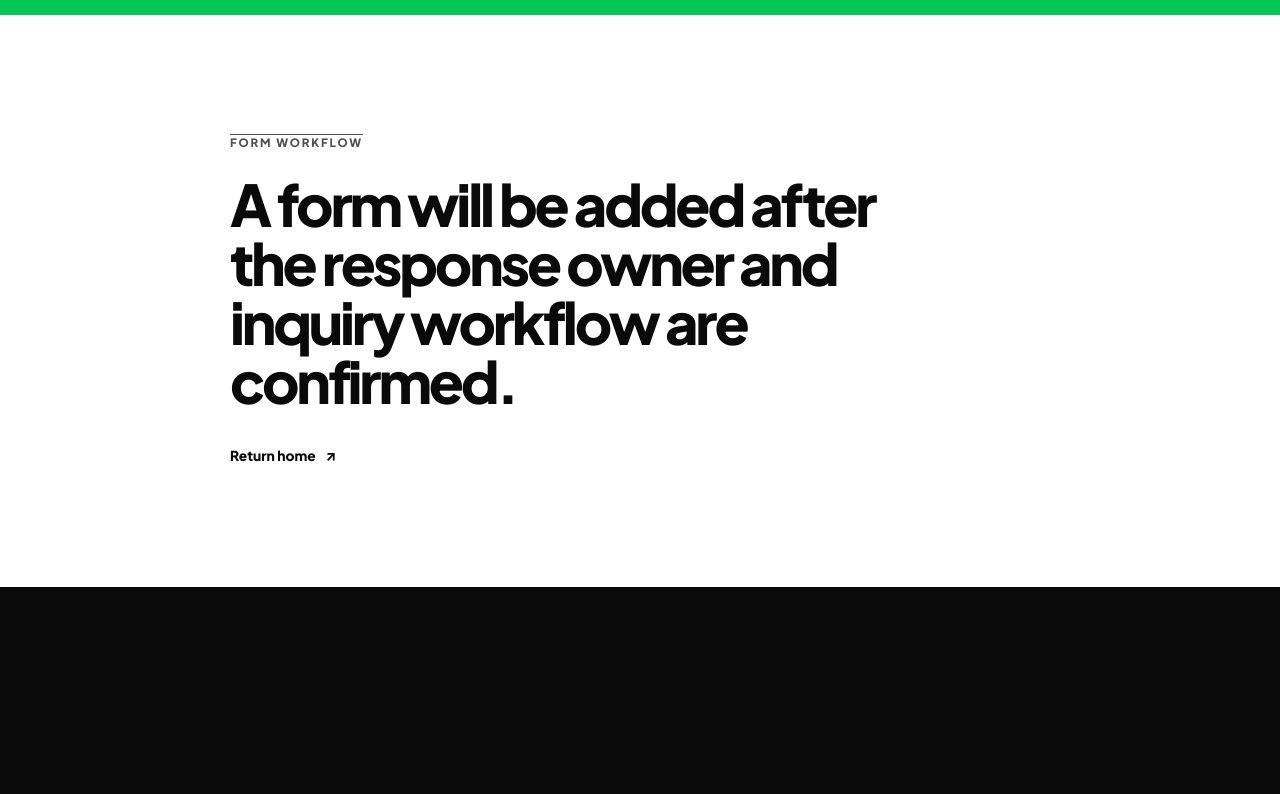
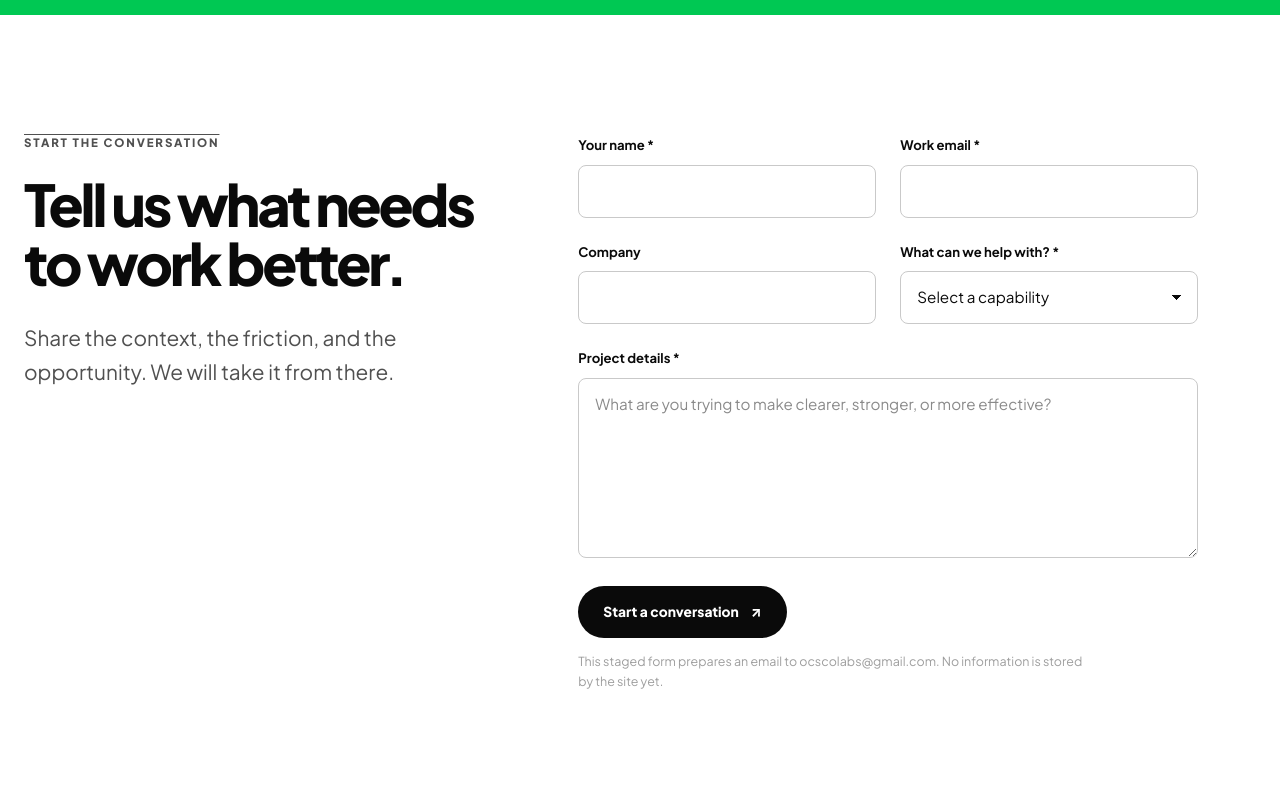
Before and after one commit to ocscolabs-platform/crimson, a Next.js app: page /contact in a window 1280 px wide. Shown: the part 1240-2034 px from the top of the page. Built offline with nearby package versions, Linux system fonts and the light colour scheme.

Commit message:
add staged contact form UI

```diff
--- a/src/app/contact/page.tsx
+++ b/src/app/contact/page.tsx
@@ -1,5 +1,5 @@
 import type { Metadata } from "next";
-import Link from "next/link";
+import { ContactForm } from "@/components/contact-form";
 import { RouteShell } from "@/components/route-shell";
 
 export const metadata: Metadata = {
@@ -28,11 +28,14 @@ export default function ContactPage() {
           </div>
         </div>
       </section>
-      <section className="section-light route-section">
-        <div className="shell route-placeholder">
-          <p className="overline">Form workflow</p>
-          <h2>A form will be added after the response owner and inquiry workflow are confirmed.</h2>
-          <Link className="text-link" href="/">Return home <span aria-hidden="true">↗</span></Link>
+      <section className="section-light route-section contact-form-section">
+        <div className="shell contact-form-layout">
+          <div className="contact-form-intro">
+            <p className="overline">Start the conversation</p>
+            <h2>Tell us what needs to work better.</h2>
+            <p className="route-copy">Share the context, the friction, and the opportunity. We will take it from there.</p>
+          </div>
+          <ContactForm />
         </div>
       </section>
     </RouteShell>
--- a/src/app/globals.css
+++ b/src/app/globals.css
@@ -158,6 +158,21 @@ a:focus-visible { outline: 2px solid var(--green); outline-offset: 4px; }
 .route-placeholder .route-copy { margin: 32px 0 36px; }
 .route-placeholder h2 + .button { margin-top: 40px; }
 .route-placeholder .text-link { margin-top: 36px; color: var(--ink); }
+.contact-form-layout { display: grid; grid-template-columns: minmax(0, .8fr) minmax(0, 1.2fr); gap: clamp(48px, 8vw, 128px); align-items: start; }
+.contact-form-intro h2 { max-width: 620px; margin: 0; font-size: clamp(2.2rem, 4.5vw, 4.5rem); letter-spacing: -.055em; line-height: 1.02; }
+.contact-form-intro .route-copy { margin: 28px 0 0; }
+.contact-form { display: grid; max-width: 620px; gap: 24px; }
+.form-field-grid { display: grid; grid-template-columns: repeat(2, minmax(0, 1fr)); gap: 24px; }
+.form-field { display: grid; gap: 10px; }
+.form-field label { font-size: .82rem; font-weight: 700; }
+.form-input { width: 100%; min-height: 52px; border: 1px solid #c9c9c9; border-radius: 8px; background: var(--white); color: var(--ink); font: inherit; font-size: .95rem; padding: 14px 16px; }
+.form-input::placeholder { color: #8a8a8a; }
+.form-input:focus { border-color: var(--ink); box-shadow: 0 0 0 3px rgb(0 200 83 / 18%); outline: none; }
+.form-select { appearance: none; background-image: linear-gradient(45deg, transparent 50%, var(--ink) 50%), linear-gradient(135deg, var(--ink) 50%, transparent 50%); background-position: calc(100% - 20px) 23px, calc(100% - 15px) 23px; background-repeat: no-repeat; background-size: 5px 5px, 5px 5px; padding-right: 40px; }
+.form-textarea { min-height: 180px; resize: vertical; }
+.form-actions { display: grid; justify-items: start; gap: 14px; margin-top: 4px; }
+.form-note, .form-status { max-width: 520px; margin: 0; color: var(--muted); font-size: .78rem; line-height: 1.6; }
+.form-status { min-height: 20px; color: var(--copy); }
 
 @media (max-width: 840px) {
   .hero { min-height: 720px; }
@@ -179,6 +194,7 @@ a:focus-visible { outline: 2px solid var(--green); outline-offset: 4px; }
   .capability-card-wide { grid-column: span 2; }
   .route-grid { grid-template-columns: repeat(2, 1fr); gap: var(--grid-gap); }
   .route-detail-grid { grid-template-columns: 1fr; gap: 52px; }
+  .contact-form-layout { grid-template-columns: 1fr; gap: 52px; }
   .footer-top { grid-template-columns: minmax(0, 1fr) auto; }
 }
 
@@ -191,6 +207,7 @@ a:focus-visible { outline: 2px solid var(--green); outline-offset: 4px; }
   .capability-card-wide { grid-column: auto; }
   .capability-card { min-height: 330px; }
   .route-grid { grid-template-columns: 1fr; }
+  .form-field-grid { grid-template-columns: 1fr; gap: 20px; }
   .footer-layout { gap: 44px; padding-top: 64px; }
   .footer-top { grid-template-columns: 1fr; gap: 32px; }
   .footer-top-cta { justify-self: start; }
--- /dev/null
+++ b/src/components/contact-form.tsx
@@ -0,0 +1,72 @@
+"use client";
+
+import type { FormEvent } from "react";
+import { useState } from "react";
+import { services } from "@/lib/site-content";
+
+const recipient = "ocscolabs@gmail.com";
+
+export function ContactForm() {
+  const [status, setStatus] = useState<"idle" | "ready">("idle");
+
+  function handleSubmit(event: FormEvent<HTMLFormElement>) {
+    event.preventDefault();
+    const form = event.currentTarget;
+
+    if (!form.reportValidity()) return;
+
+    const data = new FormData(form);
+    const service = data.get("service")?.toString() || "General conversation";
+    const subject = `OCSCO inquiry / ${service}`;
+    const body = [
+      `Name: ${data.get("name")}`,
+      `Email: ${data.get("email")}`,
+      `Company: ${data.get("company") || "Not provided"}`,
+      `Capability: ${service}`,
+      "",
+      "Project details:",
+      data.get("message"),
+    ].join("\\n");
+
+    setStatus("ready");
+    window.location.href = `mailto:${recipient}?subject=${encodeURIComponent(subject)}&body=${encodeURIComponent(body)}`;
+  }
+
+  return (
+    <form className="contact-form" onSubmit={handleSubmit}>
+      <div className="form-field-grid">
+        <div className="form-field">
+          <label htmlFor="contact-name">Your name <span aria-hidden="true">*</span></label>
+          <input className="form-input" id="contact-name" name="name" type="text" autoComplete="name" required />
+        </div>
+        <div className="form-field">
+          <label htmlFor="contact-email">Work email <span aria-hidden="true">*</span></label>
+          <input className="form-input" id="contact-email" name="email" type="email" autoComplete="email" required />
+        </div>
+      </div>
+      <div className="form-field-grid">
+        <div className="form-field">
+          <label htmlFor="contact-company">Company</label>
+          <input className="form-input" id="contact-company" name="company" type="text" autoComplete="organization" />
+        </div>
+        <div className="form-field">
+          <label htmlFor="contact-service">What can we help with? <span aria-hidden="true">*</span></label>
+          <select className="form-input form-select" id="contact-service" name="service" defaultValue="" required>
+            <option value="" disabled>Select a capability</option>
+            {services.map((service) => <option key={service.slug} value={service.name}>{service.cardName}</option>)}
+            <option value="Something else">Something else</option>
+          </select>
+        </div>
+      </div>
+      <div className="form-field">
+        <label htmlFor="contact-message">Project details <span aria-hidden="true">*</span></label>
+        <textarea className="form-input form-textarea" id="contact-message" name="message" placeholder="What are you trying to make clearer, stronger, or more effective?" required />
+      </div>
+      <div className="form-actions">
+        <button className="button button-dark" type="submit">Start a conversation <span aria-hidden="true">↗</span></button>
+        <p className="form-note">This staged form prepares an email to {recipient}. No information is stored by the site yet.</p>
+        <p className="form-status" role="status" aria-live="polite">{status === "ready" ? "Your email app should open with the inquiry prepared. If it does not, email us directly." : ""}</p>
+      </div>
+    </form>
+  );
+}
```
Also changed, not shown: 2 other files (tests, documents, lock files or other folders).
